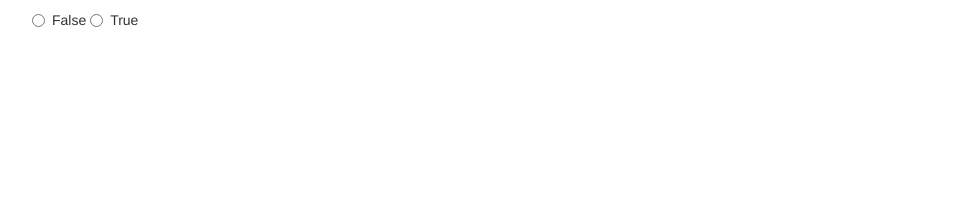
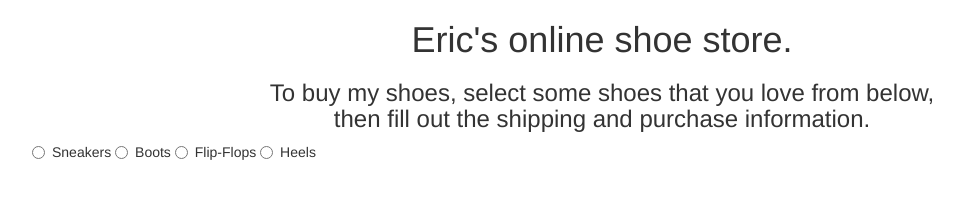
Before and after one commit to emh221/survey, a plain HTML site: page index.html in a window 1280 px wide. Shown: the whole page, without its empty margins (38-1001 px from the left). Drawn offline with Linux system fonts and the light colour scheme.

Commit message:
create radio buttons to choose shoes and a title for the page with instructions for the form.

```diff
--- a/index.html
+++ b/index.html
@@ -9,15 +9,25 @@
   </head>
   <body>
     <div class="container">
+      <h1 class= "text-center">Eric's online shoe store.</h1>
+      <h3 class = "text-center">To buy my shoes, select some shoes that you love from below,<br> then fill out the shipping and purchase information. </h3>
       <form>
         <div class="radio">
-          <label for="">
-            <input type="radio" name="boolean" value="false">
-            False
+          <label>
+            <input type="radio" name="shoes" value="sneakers">
+            Sneakers
           </label>
-          <label for="">
-            <input type="radio" name="boolean" value="true">
-            True
+          <label>
+            <input type="radio" name="shoes" value="boots">
+            Boots
+          </label>
+          <label>
+          <input type="radio" name="shoes" value="flip-flops">
+          Flip-Flops
+          </label>
+          <label>
+          <input type="radio" name="shoes" value="heels">
+          Heels
           </label>
         </div>
       </form>
```
